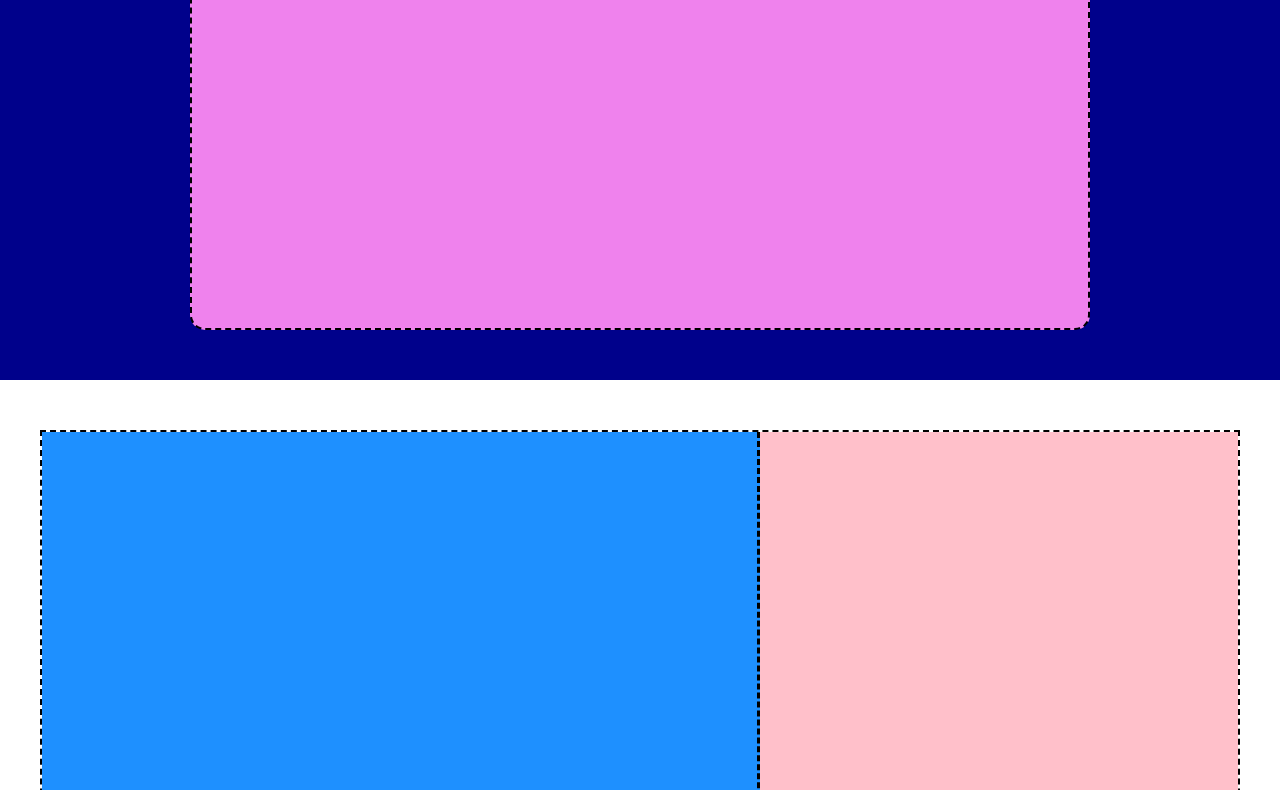
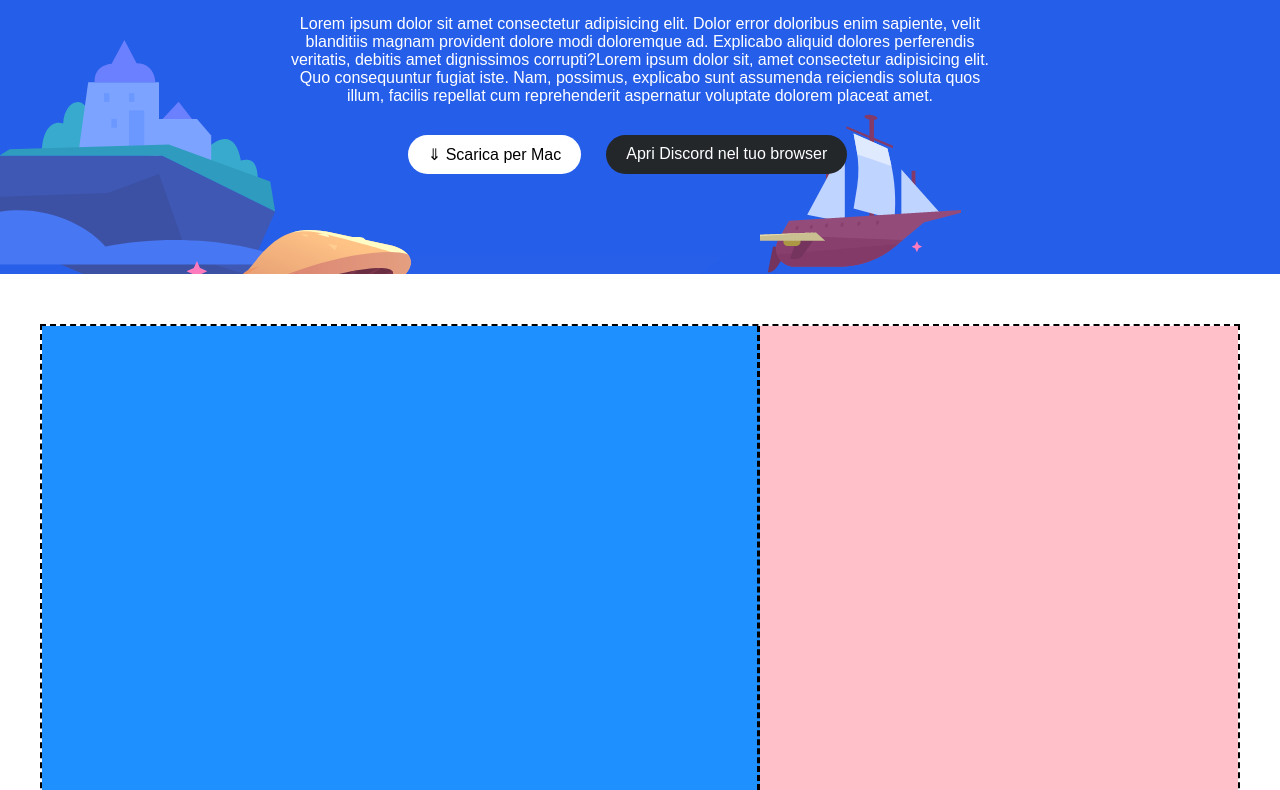
Before and after one commit to MauroBorzi/htmlcss-discord, a plain HTML site: page index.html in a window 1280 px wide. Shown: the part 228-1018 px from the top of the page. Drawn offline with Linux system fonts and the light colour scheme.

Commit message:
[upd]main

```diff
--- a/assets/css/style.css
+++ b/assets/css/style.css
@@ -2,6 +2,10 @@
   margin: 0;
   padding: 0;
   box-sizing: border-box;
+}
+
+body {
+  font-family: Arial, Helvetica, sans-serif;
 }
 
 .container {
@@ -11,7 +15,8 @@
 }
 
 .container-bsm {
-  background-color: #00018b;
+  background-image: url(../img/jumbo.png);
+  object-fit: contain;
   padding: 50px 0px;
 }
 
@@ -23,10 +28,10 @@
 
 .container-sm {
   max-width: 900px;
-  height: 400px;
-  background-color: #ef82ed;
   border-radius: 15px;
   margin: 0 auto;
+  text-align: center;
+  color: white;
 }
 
 .container-green {
@@ -49,6 +54,31 @@
   text-align: center;
   padding: 5px 0;
   text-transform: capitalize;
+}
+
+.box-white {
+  background-color: white;
+  color: black;
+  border-radius: 20px;
+  padding: 10px 20px;
+  margin-right: 25px;
+}
+
+.box-black {
+  background-color: #23272a;
+  border-radius: 20px;
+  padding: 10px 20px;
+  margin-right: 25px;
+}
+
+h1 {
+  font-size: 3em;
+}
+
+.displayflex-botton {
+  display: flex;
+  justify-content: center;
+  padding-bottom: 50px;
 }
 
 .border-style {
@@ -119,6 +149,10 @@ header ul li {
   padding: 20px;
 }
 
+.pg-30 {
+  padding: 30px 100px;
+}
+
 .col-40 {
   width: 40%;
 }
--- a/index.html
+++ b/index.html
@@ -31,7 +31,19 @@
   <main>
 
     <section class="container-bsm">
-      <div class="container-sm border-style"></div>
+      <div class="container-sm">
+        <h1>Il tuo posto per parlare</h1>
+        <P class="pg-30">Lorem ipsum dolor sit amet consectetur adipisicing elit. Dolor error doloribus enim sapiente,
+          velit
+          blanditiis magnam provident dolore modi doloremque ad. Explicabo aliquid dolores perferendis veritatis,
+          debitis amet dignissimos corrupti?Lorem ipsum dolor sit, amet consectetur adipisicing elit. Quo consequuntur
+          fugiat iste. Nam, possimus, explicabo sunt assumenda reiciendis soluta quos illum, facilis repellat cum
+          reprehenderit aspernatur voluptate dolorem placeat amet.</P>
+        <div class="displayflex-botton">
+          <div class="box-white">&#8659; Scarica per Mac</div>
+          <div class="box-black">Apri Discord nel tuo browser</div>
+        </div>
+      </div>
     </section>
 
     <section class="bg-white">
```
